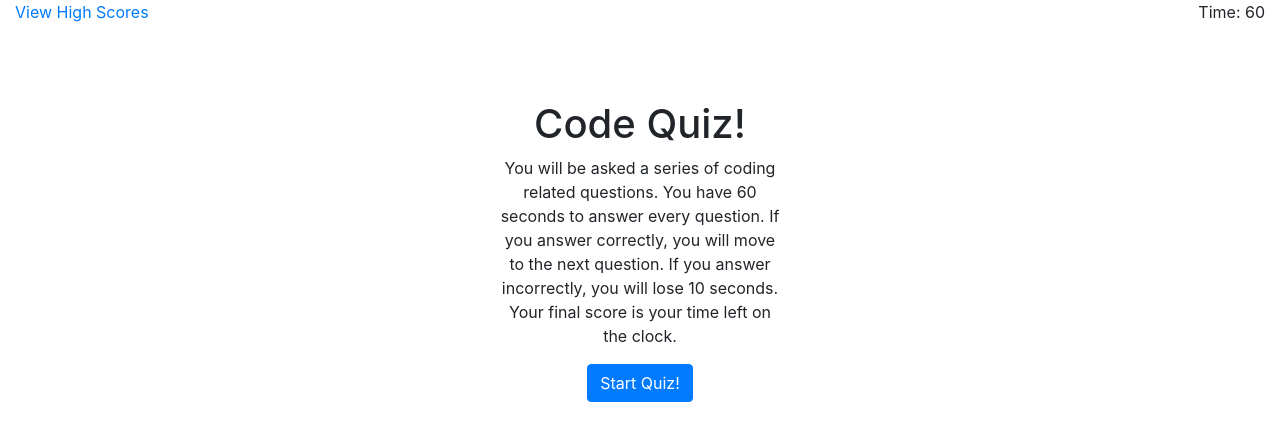
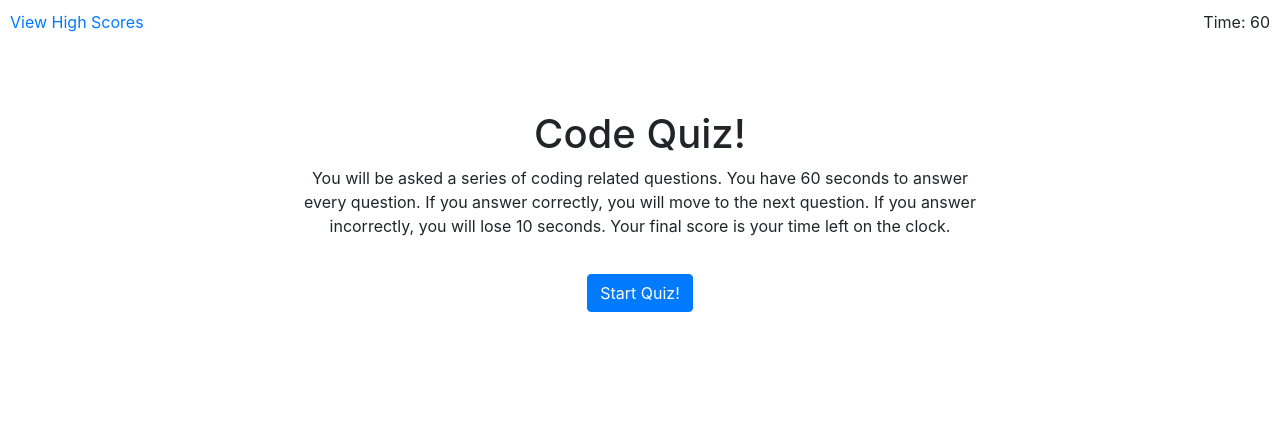
Before and after one commit to sircrouchalot/UT-HW4-Code-Quiz, a plain HTML site: page index.html in a window 1280 px wide. Drawn offline with nearby package versions, Linux system fonts and the light colour scheme.

Commit message:
Updated Styles

```diff
--- a/style.css
+++ b/style.css
@@ -1,16 +1,25 @@
+header {
+    display: block;
+    margin: 10px 0;
+}
+
+button {
+    margin: 20px auto;
+}
+
 #highScores {
     position: fixed;
     left: 0;
-    margin-left: 15px;
+    margin-left: 10px;
 }
 
 #timer {
     position: fixed;
     right: 0;
-    margin-right: 15px;
+    margin-right: 10px;
 }
 
 #quizArea {
-    margin: 100px 500px;
+    margin: 100px 300px;
     text-align: center;
 }
```
